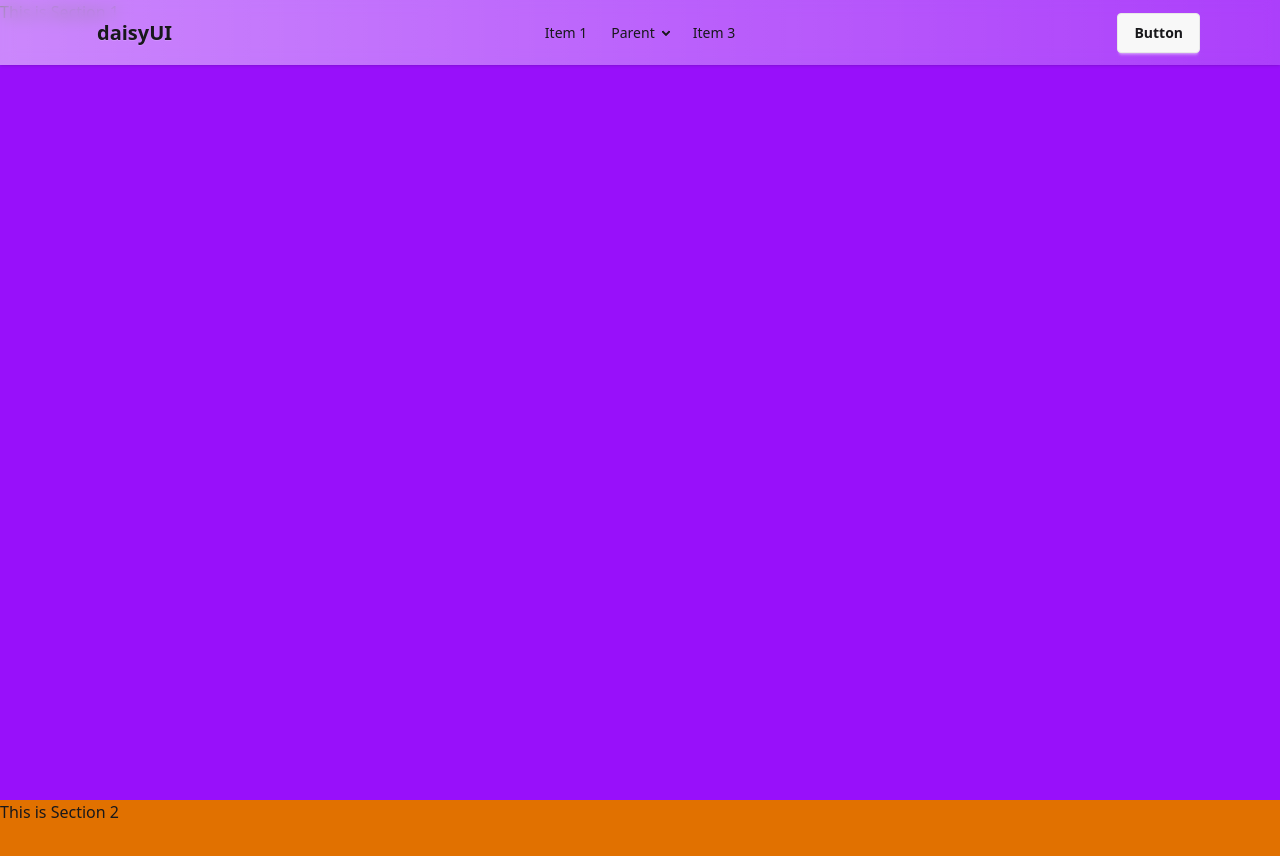
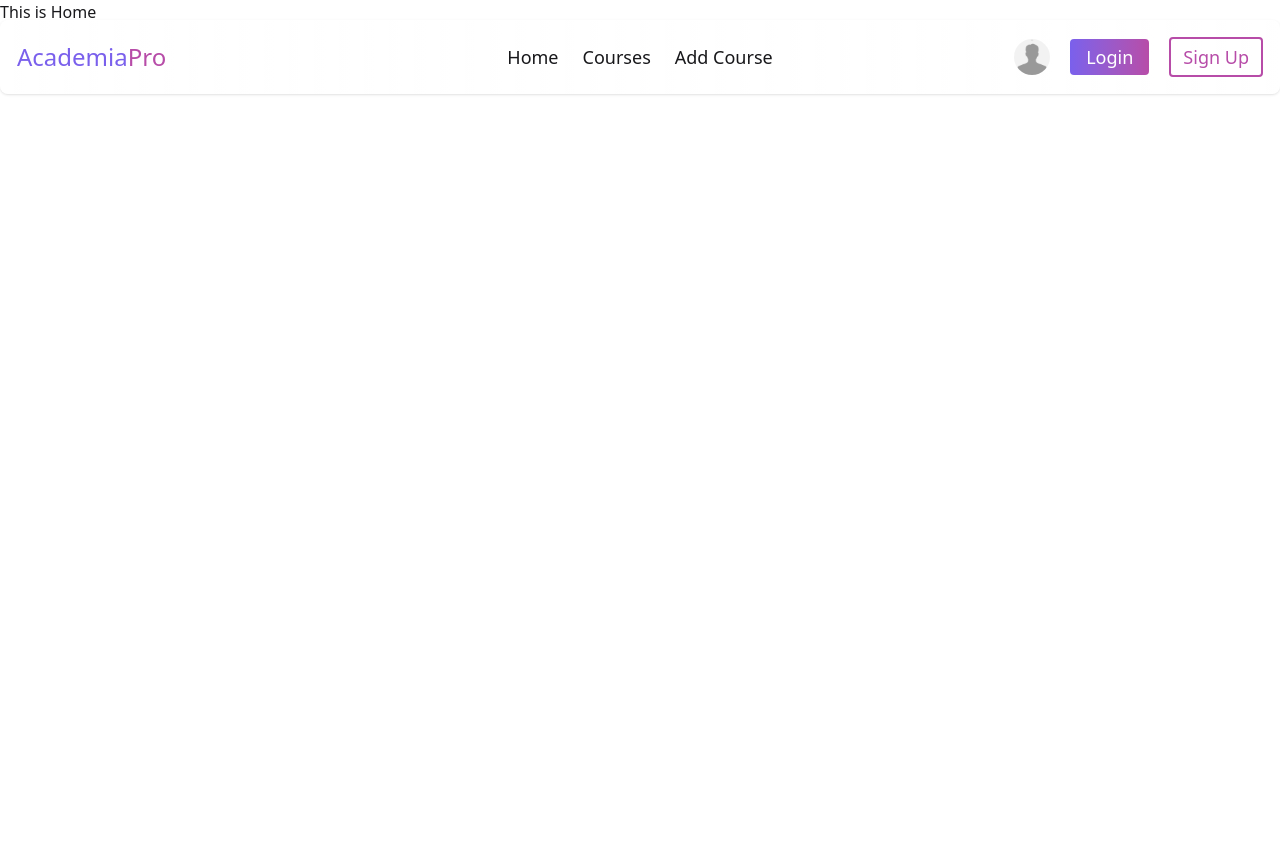
Before and after one commit to ramimahammadarpon/academiaPro, a React (Vite) app: page / in a window 1280 px wide. Shown: the top 856 px of the page. After the commit the page ends 800 px from the top, so only its background shows below. Built offline with nearby package versions, Linux system fonts and the light colour scheme.

Commit message:
Completed Making Navbar using framer motion

```diff
--- a/src/Components/Navbar.jsx
+++ b/src/Components/Navbar.jsx
@@ -1,15 +1,56 @@
-import React from "react";
+import { motion, useMotionValueEvent, useScroll } from "motion/react";
+import React, { useState } from "react";
+import profilePic from "../assets/profilePic.jpg";
+import { Link, NavLink } from "react-router";
 
 const Navbar = () => {
+  const links = (
+    <>
+      <li>
+        <NavLink className="hover:bg-transparent hover:text-secondary transform hover:scale-105 transition-all duration-100" to="/">
+          Home
+        </NavLink>
+      </li>
+      <li>
+        <NavLink className="hover:bg-transparent hover:text-secondary transform hover:scale-105 transition-all duration-100" to="/courses">
+          Courses
+        </NavLink>
+      </li>
+      <li>
+        <NavLink className="hover:bg-transparent hover:text-secondary transform hover:scale-105 transition-all duration-100" vto="/addCourse">
+          Add Course
+        </NavLink>
+      </li>
+    </>
+  );
+  const [responsive, setResponsive] = useState(false);
+  const [hidden, setHidden] = useState(false);
+  const { scrollY } = useScroll();
+  useMotionValueEvent(scrollY, "change", (latest) => {
+    const prevVal = scrollY.getPrevious();
+    if (latest > prevVal && latest > 200) {
+      setHidden(true);
+    } else {
+      setHidden(false);
+    }
+  });
   return (
-    <div>
-      <div className="fixed navbar bg-gradient-to-r from-white/50 to-white/20 shadow-sm px-20 backdrop-blur-sm">
+    <div className="lg:flex justify-center items-center ">
+      <motion.div
+        variants={{
+          visible: { y: 0 },
+          hidden: { y: -100 },
+        }}
+        animate={hidden ? "hidden" : "visible"}
+        transition={{ duration: 0.4, ease: "easeInOut" }}
+        className="fixed lg:top-5 navbar bg-gradient-to-l from-white/40 to-white/20 shadow-sm max-w-7xl lg:rounded-lg px-4 backdrop-blur-sm lg:border border-white/30"
+      >
         <div className="navbar-start">
           <div className="dropdown">
             <div tabIndex={0} role="button" className="btn btn-ghost lg:hidden">
               <svg
                 xmlns="http://www.w3.org/2000/svg"
-                className="h-5 w-5"
+                className="h-5 w-5 text-secondary"
                 fill="none"
                 viewBox="0 0 24 24"
                 stroke="currentColor"
@@ -25,56 +66,52 @@ const Navbar = () => {
             </div>
             <ul
               tabIndex={0}
-              className="menu menu-sm dropdown-content bg-base-100 rounded-box z-1 mt-3 w-52 p-2 shadow"
+              className="menu menu-sm dropdown-content bg-base-100/40 rounded-box z-1 mt-3 w-52 p-2 shadow"
             >
-              <li>
-                <a>Item 1</a>
-              </li>
-              <li>
-                <a>Parent</a>
-                <ul className="p-2">
-                  <li>
-                    <a>Submenu 1</a>
-                  </li>
-                  <li>
-                    <a>Submenu 2</a>
-                  </li>
-                </ul>
-              </li>
-              <li>
-                <a>Item 3</a>
-              </li>
+              {links}
             </ul>
           </div>
-          <a className="btn btn-ghost text-xl">daisyUI</a>
+          <a className="text-xl">
+            <span className="text-primary font-medium text-2xl">Academia</span>
+            <span className="text-secondary text-2xl">Pro</span>
+          </a>
         </div>
         <div className="navbar-center hidden lg:flex">
-          <ul className="menu menu-horizontal px-1">
-            <li>
-              <a>Item 1</a>
-            </li>
-            <li>
-              <details>
-                <summary>Parent</summary>
-                <ul className="p-2">
-                  <li>
-                    <a>Submenu 1</a>
-                  </li>
-                  <li>
-                    <a>Submenu 2</a>
-                  </li>
-                </ul>
-              </details>
-            </li>
-            <li>
-              <a>Item 3</a>
-            </li>
-          </ul>
+          <ul className="menu menu-horizontal px-1 text-lg">{links}</ul>
         </div>
-        <div className="navbar-end">
-          <a className="btn">Button</a>
+        <div className="navbar-end flex gap-5">
+          <div className="relative">
+            <img
+              onClick={() => setResponsive(!responsive)}
+              src={profilePic}
+              className="rounded-full w-9 aspect-square object-cover"
+              alt=""
+            />
+            <ul
+              className={`absolute lg:hidden right-0 w-40 text-right top-13 bg-base-100/40 p-2 rounded-lg space-y-2 transition-all duration-75 ease-in ${
+                responsive
+                  ? "scale-100 opacity-100 visible pointer-events-auto"
+                  : "scale-90 opacity-0 invisible pointer-events-none"
+              }`}
+            >
+              <li>Login</li>
+              <li>Sign Up</li>
+            </ul>
+          </div>
+          <Link
+            to="/login"
+            className="hidden lg:inline-block px-4 py-1  text-lg bg-gradient-to-r from-primary to-secondary text-white rounded-sm hover:bg-none hover:border-2 border-primary hover:text-primary transform hover:scale-105 transition-all duration-150"
+          >
+            Login
+          </Link>
+          <Link
+            to="/signUp"
+            className="hidden lg:inline-block px-3 py-1 text-lg text-secondary hover:bg-gradient-to-r from-primary to-secondary hover:text-white border-2 border-secondary hover:border-none rounded-sm transform hover:scale-110 transition-all duration-150 "
+          >
+            Sign Up
+          </Link>
         </div>
-      </div>
+      </motion.div>
     </div>
   );
 };
--- a/src/Layouts/HomePageLayout.jsx
+++ b/src/Layouts/HomePageLayout.jsx
@@ -1,5 +1,6 @@
 import React from 'react';
 import Navbar from '../Components/Navbar';
+import { Outlet } from 'react-router';
 
 const HomePageLayout = () => {
     return (
@@ -8,8 +9,7 @@ const HomePageLayout = () => {
                 <Navbar></Navbar>
             </nav>
             <main>
-                <section className='bg-purple-600 h-screen'>This is Section 1</section>
-                <section className='bg-amber-600 h-screen'>This is Section 2</section>
+               <Outlet></Outlet>
             </main>
         </div>
     );
--- /dev/null
+++ b/src/Pages/AddCourse.jsx
@@ -0,0 +1,11 @@
+import React from 'react';
+
+const AddCourse = () => {
+    return (
+        <div>
+            This is Add Course
+        </div>
+    );
+};
+
+export default AddCourse;
--- /dev/null
+++ b/src/Pages/Courses.jsx
@@ -0,0 +1,11 @@
+import React from 'react';
+
+const Courses = () => {
+    return (
+        <div>
+            This is Courses
+        </div>
+    );
+};
+
+export default Courses;
--- /dev/null
+++ b/src/Pages/Home.jsx
@@ -0,0 +1,11 @@
+import React from 'react';
+
+const Home = () => {
+    return (
+        <div>
+            This is Home
+        </div>
+    );
+};
+
+export default Home;
--- /dev/null
+++ b/src/Pages/Login.jsx
@@ -0,0 +1,11 @@
+import React from 'react';
+
+const Login = () => {
+    return (
+        <div>
+            This is Login Page
+        </div>
+    );
+};
+
+export default Login;
--- /dev/null
+++ b/src/Pages/SignUp.jsx
@@ -0,0 +1,11 @@
+import React from 'react';
+
+const SignUp = () => {
+    return (
+        <div>
+            This is SignUp Page
+        </div>
+    );
+};
+
+export default SignUp;
--- a/src/Routes/Router.jsx
+++ b/src/Routes/Router.jsx
@@ -1,9 +1,36 @@
 import { createBrowserRouter } from "react-router";
 import HomePageLayout from "../Layouts/HomePageLayout";
+import Home from "../Pages/Home";
+import Login from "../Pages/Login";
+import SignUp from "../Pages/SignUp";
+import Courses from "../Pages/Courses";
+import AddCourse from "../Pages/AddCourse";
 
 export const router = createBrowserRouter([
     {
         path: '/',
-        Component: HomePageLayout
+        Component: HomePageLayout,
+        children: [
+            {
+                index: true,
+                Component: Home
+            },
+            {
+                path: 'login',
+                Component: Login
+            },
+            {
+                path: 'signUp',
+                Component: SignUp
+            },
+            {
+                path: 'courses',
+                Component: Courses
+            },
+            {
+                path: 'AddCourse',
+                Component: AddCourse
+            }
+        ]
     }
 ])
--- a/src/index.css
+++ b/src/index.css
@@ -1,2 +1,8 @@
 @import "tailwindcss";
 @plugin "daisyui";
+@plugin "daisyui/theme" {
+  name: "light";
+  default: true;
+  --color-primary: #7a60ec;
+  --color-secondary: #b74ca8;
+}
```
Also changed, not shown: src/assets/profilePic.jpg (added).
